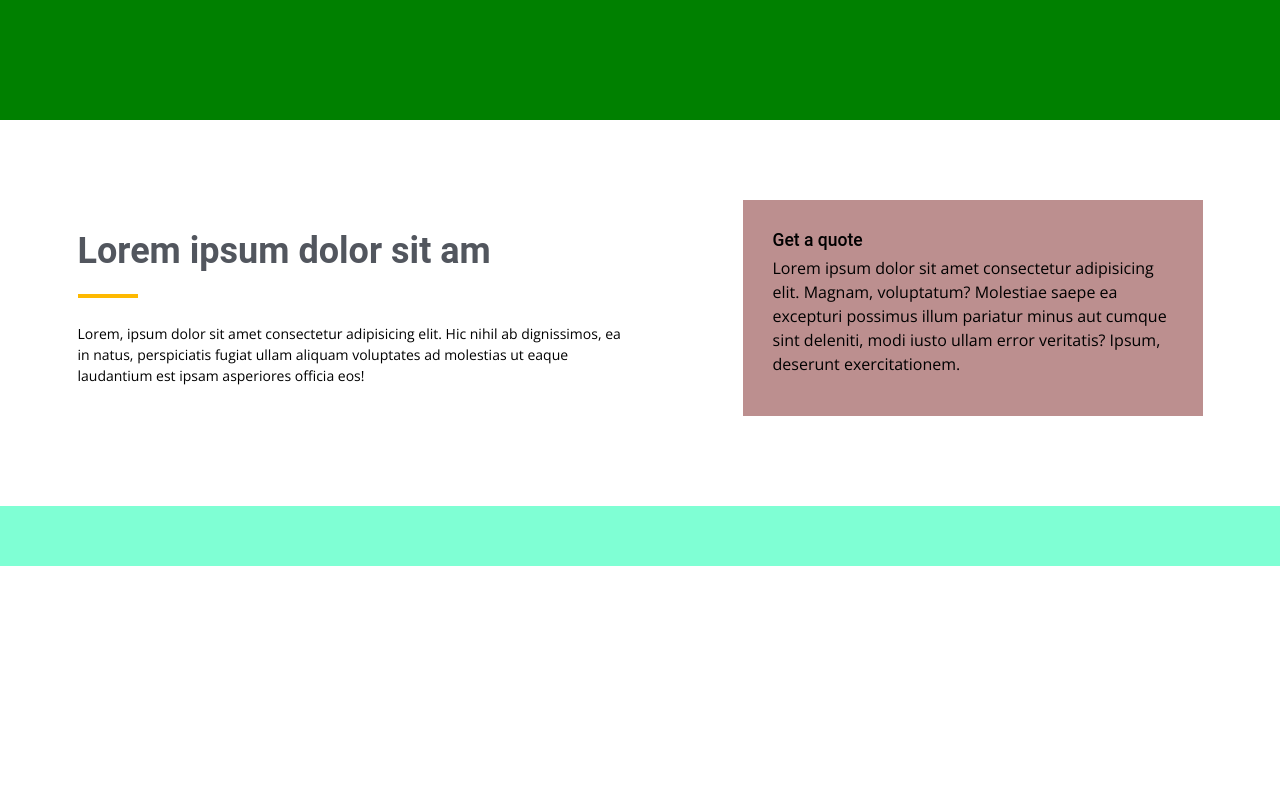
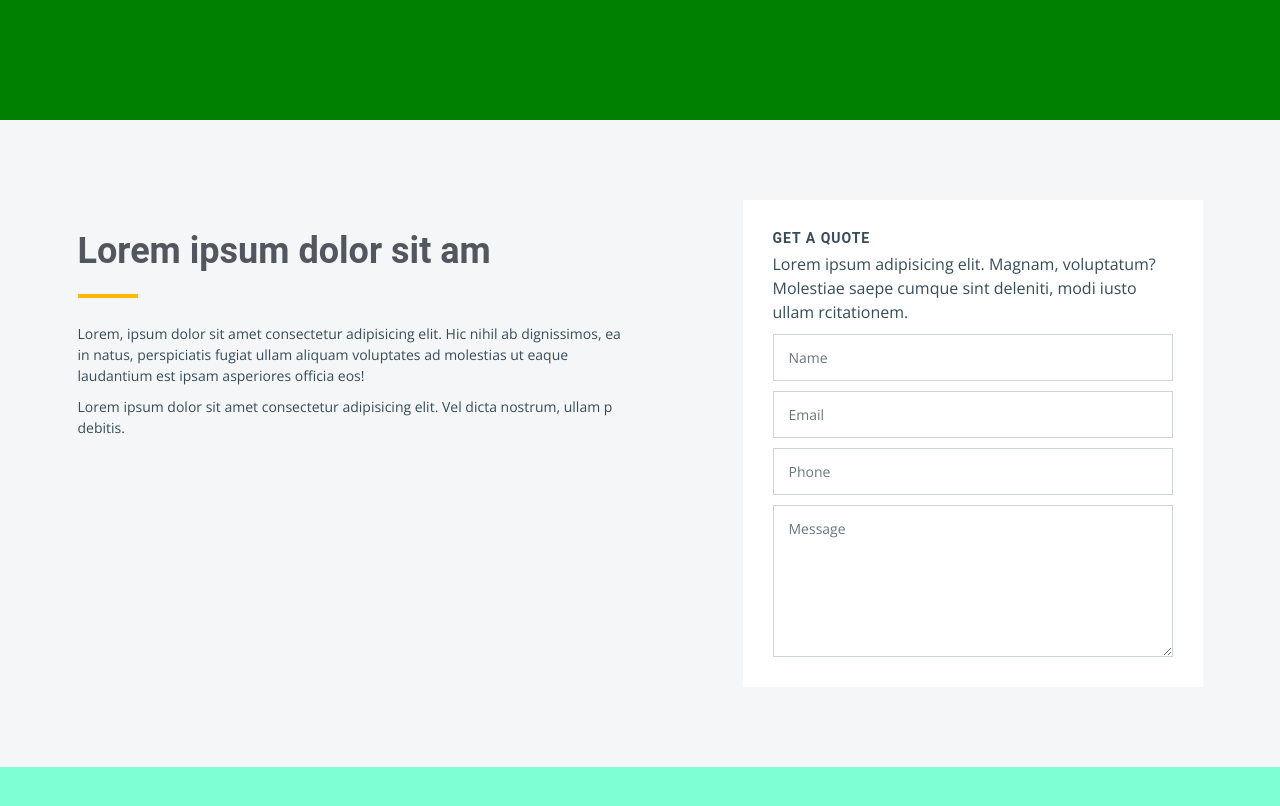
Before and after one commit to yasZemmouri/construction, a plain HTML site: page index.html in a window 1280 px wide. Shown: the part 680-1486 px from the top of the page. Before the commit the page ends 1246 px from the top, so only its background shows below. Drawn offline with nearby package versions, Linux system fonts and the light colour scheme.

Commit message:
get in touch form

```diff
--- a/assets/css/main.css
+++ b/assets/css/main.css
@@ -25,7 +25,7 @@ body {
     display: flex;
     flex-direction: column;
     min-height: 100vh;
-    color: var(--txt1);
+    color: var(--color-default);
     font-size: 1.6em;
     font-family: var(--font-default);
     /* why overflow hidden */
@@ -58,6 +58,10 @@ section {
     padding: 80px 0;
     /* why overflow hidden */
     overflow: hidden;
+}
+
+.section-bg {
+    background-color: #f5f6f7;
 }
 
 /*=============== Header  ===============*/
@@ -426,8 +430,35 @@ h1 span {
 }
 
 #get-started .php-email-form {
-    background-color: rosybrown;
+    background-color: white;
     padding: 30px;
     /* why height: 100% */
     /* height: 100%; */
 }
+
+@media (max-width: 575px) {
+    .get-started .php-email-form {
+        padding: 20px;
+    }
+}
+
+#get-started .php-email-form h3 {
+    font-size: 14px;
+    font-weight: 700;
+    text-transform: uppercase;
+    letter-spacing: 1px;
+}
+
+#get-started .php-email-form input,
+#get-started .php-email-form textarea {
+    /* canceling bootstrap rules  */
+    border-radius: 0;
+    box-shadow: none;
+    font-size: 14px;
+    padding: 12px 15px;
+}
+
+#get-started .php-email-form input:focus,
+#get-started .php-email-form textarea:focus {
+    border-color: var(--color-primary);
+}
--- a/index.html
+++ b/index.html
@@ -77,7 +77,7 @@
     </div>
     <main>
         <!-- ======= Get Started Section ======= -->
-        <section id="get-started">
+        <section id="get-started" class="section-bg">
             <div class='container-xl'>
                 <div class="row justify-content-between gy-4">
                     <div class="col-lg-6 dflex align-items-center">
@@ -86,14 +86,30 @@
                             <p>Lorem, ipsum dolor sit amet consectetur adipisicing elit. Hic nihil ab dignissimos, ea in
                                 natus, perspiciatis fugiat ullam aliquam voluptates ad molestias ut eaque laudantium est
                                 ipsam asperiores officia eos!</p>
+                            <p>Lorem ipsum dolor sit amet consectetur adipisicing elit. Vel dicta nostrum, ullam p
+                                debitis.</p>
                         </div>
                     </div>
                     <div class="col-lg-5">
                         <form action="forms/quote.php" method="post" class="php-email-form">
                             <h3>Get a quote</h3>
-                            <p>Lorem ipsum dolor sit amet consectetur adipisicing elit. Magnam, voluptatum? Molestiae
-                                saepe ea excepturi possimus illum pariatur minus aut cumque sint deleniti, modi iusto
-                                ullam error veritatis? Ipsum, deserunt exercitationem.</p>
+                            <p>Lorem ipsum adipisicing elit. Magnam, voluptatum? Molestiae saepe cumque sint deleniti,
+                                modi iusto ullam rcitationem.</p>
+                            <div class="row gy-3">
+                                <div class="col-md-12">
+                                    <input type="text" name="name" class="form-control" placeholder="Name" required>
+                                </div>
+                                <div class="col-md-12 ">
+                                    <input type="email" class="form-control" name="email" placeholder="Email" required>
+                                </div>
+                                <div class="col-md-12">
+                                    <input type="text" class="form-control" name="phone" placeholder="Phone" required>
+                                </div>
+                                <div class="col-md-12">
+                                    <textarea class="form-control" name="message" rows="6" placeholder="Message"
+                                        required></textarea>
+                                </div>
+                            </div>
                         </form>
                     </div>
                 </div>
```
